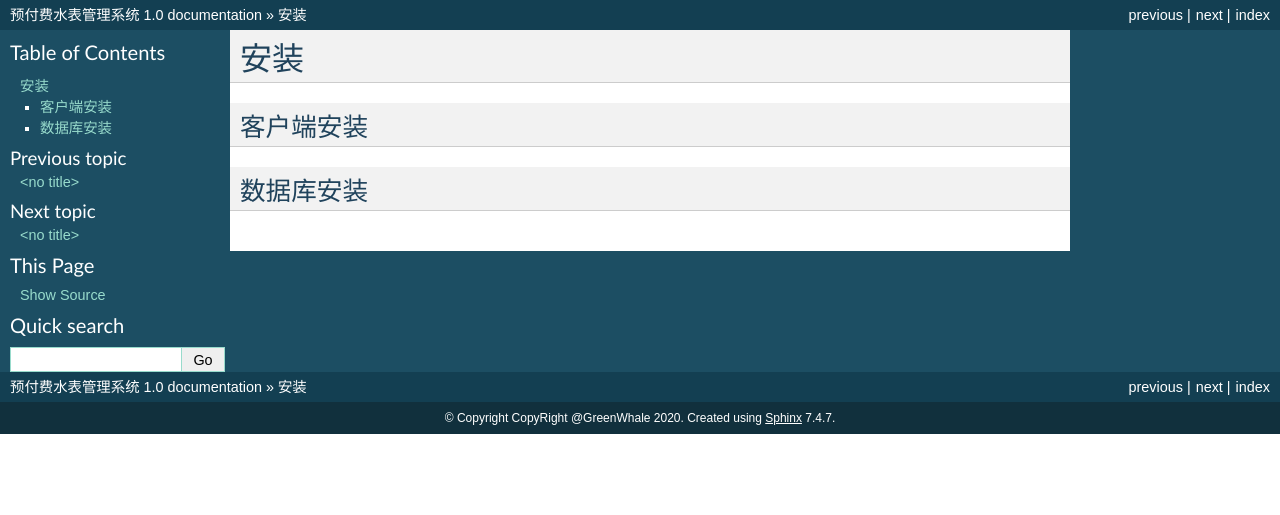
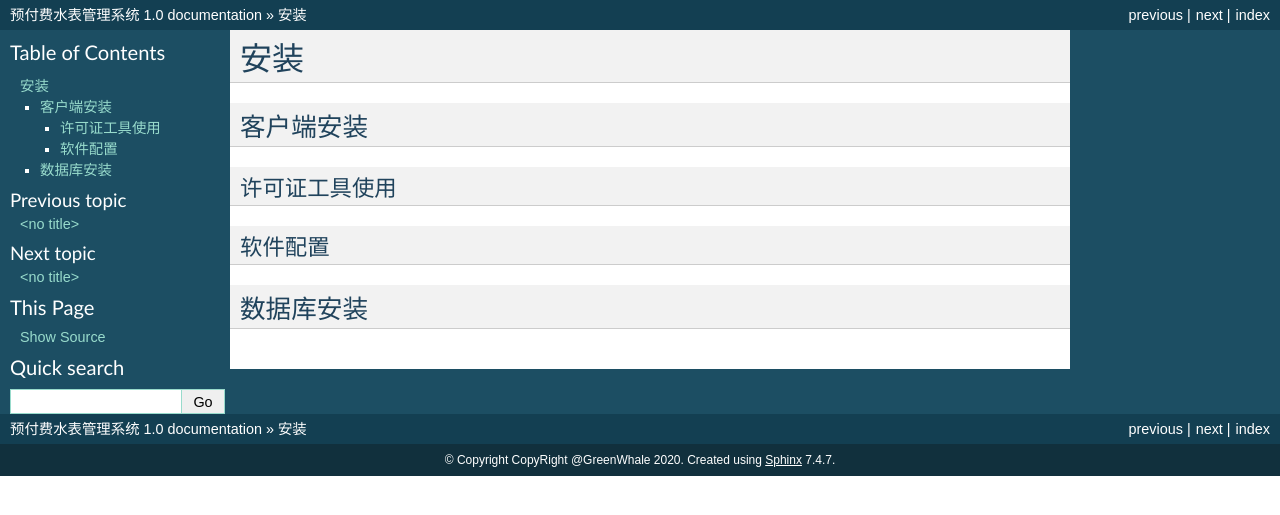
Before and after one commit to Witchie/Doc-PrepaidWaterMeterSystem, a Sphinx documentation site: the page built from docs/installation.rst, in a window 1280 px wide. Shown: the top 515 px of the page. Built offline with Sphinx 7.4.7, drawn with Linux system fonts in a browser that asks for light colours.

Commit message:
重新提交

```diff
--- a/docs/index.rst
+++ b/docs/index.rst
@@ -1,7 +1,7 @@
 欢迎使用预付费水表管理系统
 ==================================================
 
-Contents:
+主要内容:
 
 .. toctree::
    :maxdepth: 2
--- a/docs/installation.rst
+++ b/docs/installation.rst
@@ -5,5 +5,11 @@
 客户端安装
 -----------
 
+许可证工具使用
+>>>>>>>>>>>>>>
+
+软件配置
+>>>>>>>>>>>>>>
+
 数据库安装
 ------------
```
